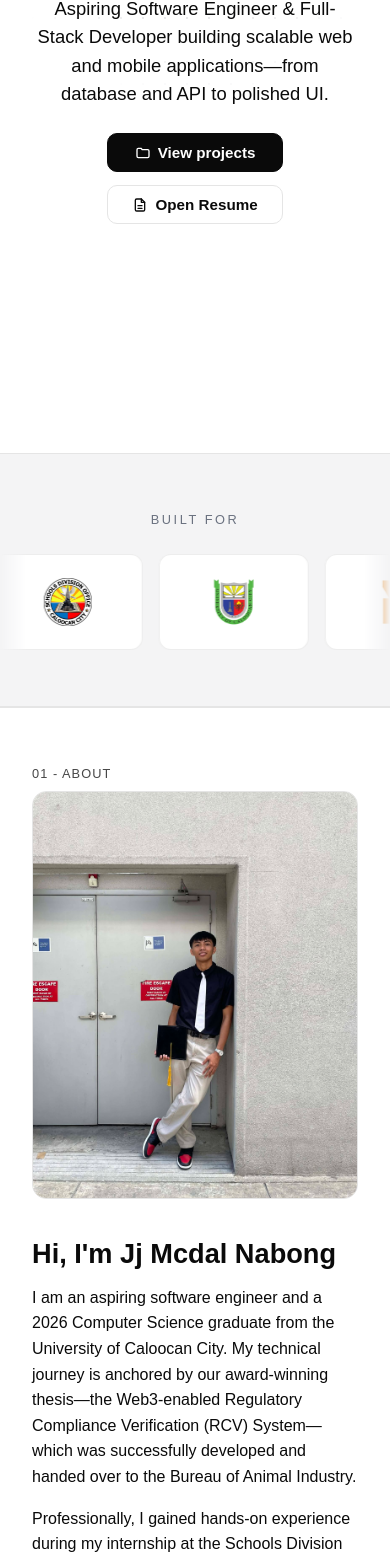
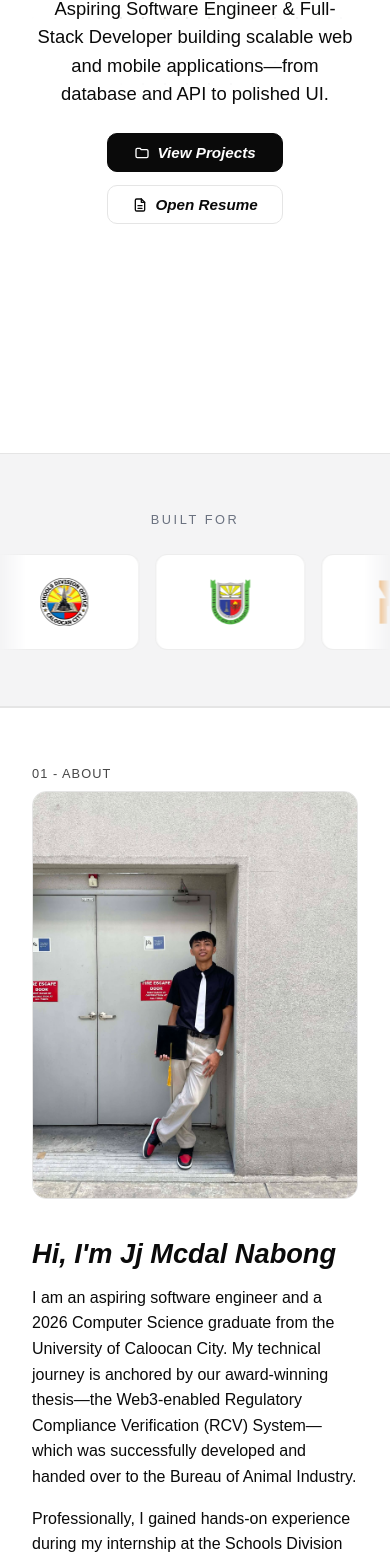
Before and after one commit to JjMcdal/portfolio-jjmcdal, a Next.js app: page / in a window 390 px wide. Shown: the part 391-1952 px from the top of the page. Built offline with nearby package versions, Linux system fonts and the light colour scheme; no server answers.

Commit message:
italic all in about

```diff
--- a/app/globals.css
+++ b/app/globals.css
@@ -105,7 +105,7 @@ section{padding:0}
 /* Equal-size hero buttons: same min width, content centered */
 .hero-actions .btn{min-width:11rem;justify-content:center}
 
-.btn{display:inline-flex;align-items:center;gap:.45rem;padding:.55rem 1.1rem;border-radius:10px;font-size:.95rem;line-height:1.3;font-weight:700;border:1px solid var(--border);background:var(--card);transition:transform .15s,box-shadow .2s}
+.btn{display:inline-flex;align-items:center;gap:.45rem;padding:.55rem 1.1rem;border-radius:10px;font-size:.95rem;line-height:1.3;font-weight:700;font-style:italic;border:1px solid var(--border);background:var(--card);transition:transform .15s,box-shadow .2s}
 
 .btn.solid{background:var(--solid);color:var(--on-solid);border-color:var(--solid)}
 
@@ -156,7 +156,7 @@ section{padding:0}
 
 .avatar img{display:block;width:100%;height:100%;object-fit:cover;object-position:center}
 
-.about h2{font-family:var(--sans);font-size:clamp(1.7rem,3vw,2.2rem);font-weight:700;line-height:1.1;margin:0 0 1rem}
+.about h2{font-family:var(--sans);font-size:clamp(1.7rem,3vw,2.2rem);font-weight:700;font-style:italic;line-height:1.1;margin:0 0 1rem}
 
 .about p{font-size:1rem;margin-bottom:1rem;max-width:42rem}
 
--- a/app/page.tsx
+++ b/app/page.tsx
@@ -61,7 +61,7 @@ export default function Home() {
             <h1 className="hero-title"><span className="iam">I am</span><span className="name">Mcdal</span></h1>
             <p>Aspiring Software Engineer &amp; Full-Stack Developer building scalable web and mobile applications&mdash;from database and API to polished UI.</p>
             <div className="hero-actions">
-              <Link href="/#projects" className="btn solid"><FolderIcon />View projects</Link>
+              <Link href="/#projects" className="btn solid"><FolderIcon />View Projects</Link>
               {/* Versioned filename (see RESUME_URL in lib/data.ts) so phones never serve a cached old resume */}
               <a href={RESUME_URL} target="_blank" rel="noopener noreferrer" className="btn"><FileIcon />Open Resume</a>
             </div>
```
